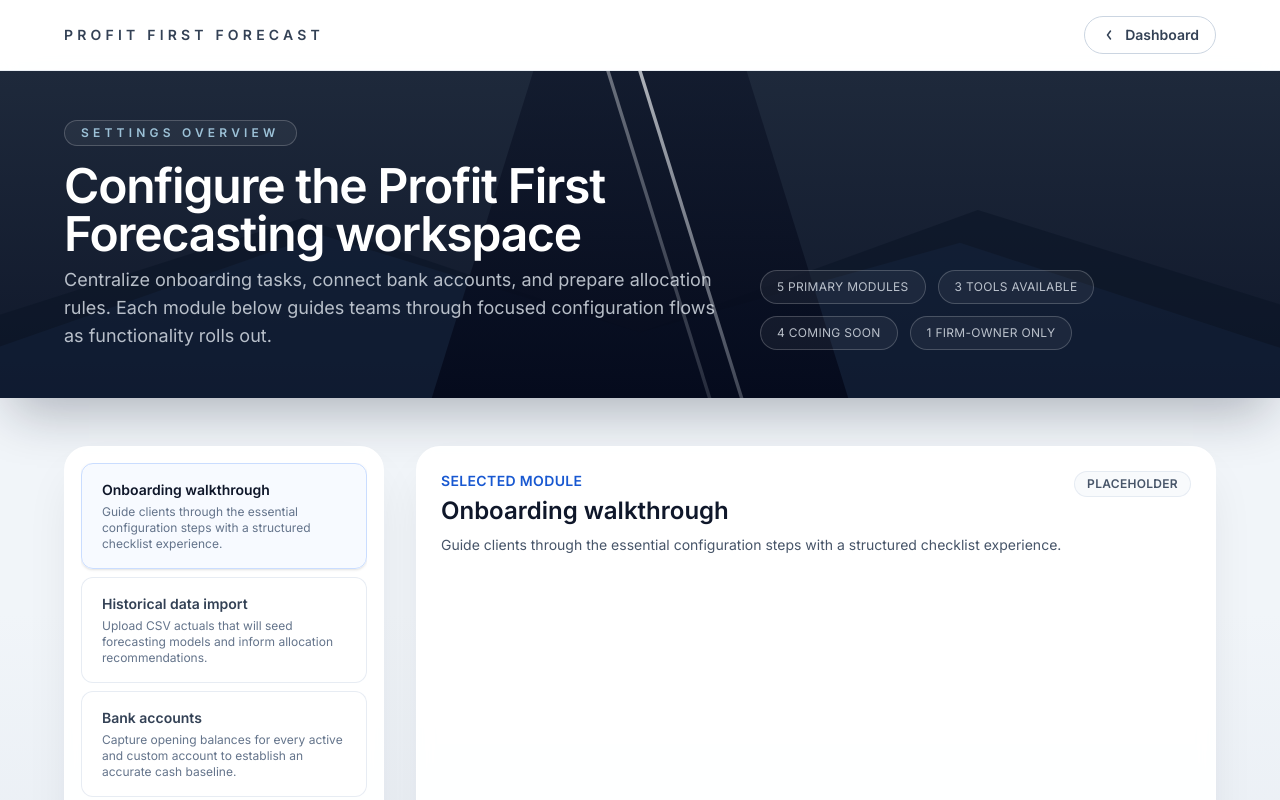
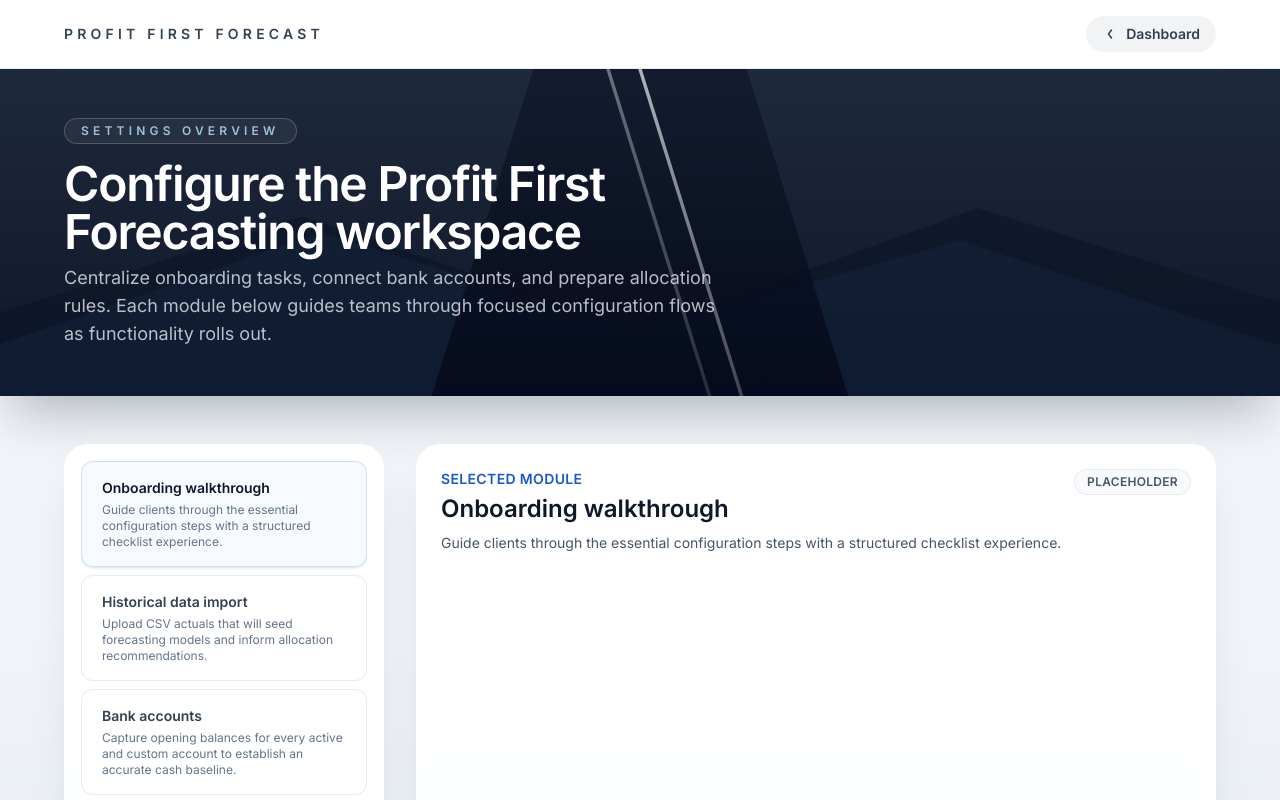
Before and after one commit to Triumph-Business-Solutions/PF-Forecast-V2, a Next.js app: page /settings in a window 1280 px wide. Shown: the top 800 px of the page. Built offline with nearby package versions, Linux system fonts and the light colour scheme.

Commit message:
Simplify settings hero stats and restyle header action

```diff
--- a/src/app/settings/page.tsx
+++ b/src/app/settings/page.tsx
@@ -104,17 +104,6 @@ export default function SettingsPage() {
     [],
   );
 
-  const moduleStats = useMemo(() => {
-    const items = sections.flatMap((section) => section.items ?? []);
-    return {
-      availableTools: items.filter((item) => item.status === "available").length,
-      upcomingTools: items.filter((item) => item.status === "upcoming").length,
-      firmRestrictedTools: items.filter((item) => item.requiresFirmOwner).length,
-    };
-  }, [sections]);
-
-  const { availableTools, upcomingTools, firmRestrictedTools } = moduleStats;
-
   const toggleSection = (key: string) => {
     setExpandedSections((previous) => ({
       ...previous,
@@ -149,22 +138,6 @@ export default function SettingsPage() {
                   teams through focused configuration flows as functionality rolls out.
                 </p>
               </div>
-            </div>
-            <div className="flex flex-wrap items-center gap-3 text-xs uppercase tracking-wide text-slate-200/80">
-              <span className="rounded-full border border-white/20 bg-white/5 px-4 py-2">
-                {sections.length} primary modules
-              </span>
-              <span className="rounded-full border border-white/20 bg-white/5 px-4 py-2">
-                {availableTools} tools available
-              </span>
-              <span className="rounded-full border border-white/20 bg-white/5 px-4 py-2">
-                {upcomingTools} coming soon
-              </span>
-              {firmRestrictedTools ? (
-                <span className="rounded-full border border-white/20 bg-white/5 px-4 py-2">
-                  {firmRestrictedTools} firm-owner only
-                </span>
-              ) : null}
             </div>
           </div>
         </div>
--- a/src/components/app-header.tsx
+++ b/src/components/app-header.tsx
@@ -13,8 +13,8 @@ export function AppHeader() {
     : "border-slate-200/70 bg-white/90 text-slate-900";
 
   const buttonClassName = isHomePage
-    ? "border-white/30 bg-white/10 text-white hover:bg-white/20"
-    : "border-slate-300 bg-white text-slate-700 hover:border-slate-400 hover:bg-slate-50";
+    ? "bg-white/10 text-white hover:bg-white/20"
+    : "bg-slate-900/5 text-slate-700 hover:bg-slate-900/10";
 
   return (
     <header
@@ -32,7 +32,7 @@ export function AppHeader() {
         </Link>
         <Link
           href={isSettingsPage ? "/" : "/settings"}
-          className={`inline-flex items-center gap-2 rounded-full border px-4 py-2 text-sm font-semibold transition ${
+          className={`inline-flex items-center gap-2 rounded-full px-4 py-2 text-sm font-semibold transition ${
             buttonClassName
           } ${isSettingsPage ? "" : "shadow-sm"}`}
           prefetch
```
